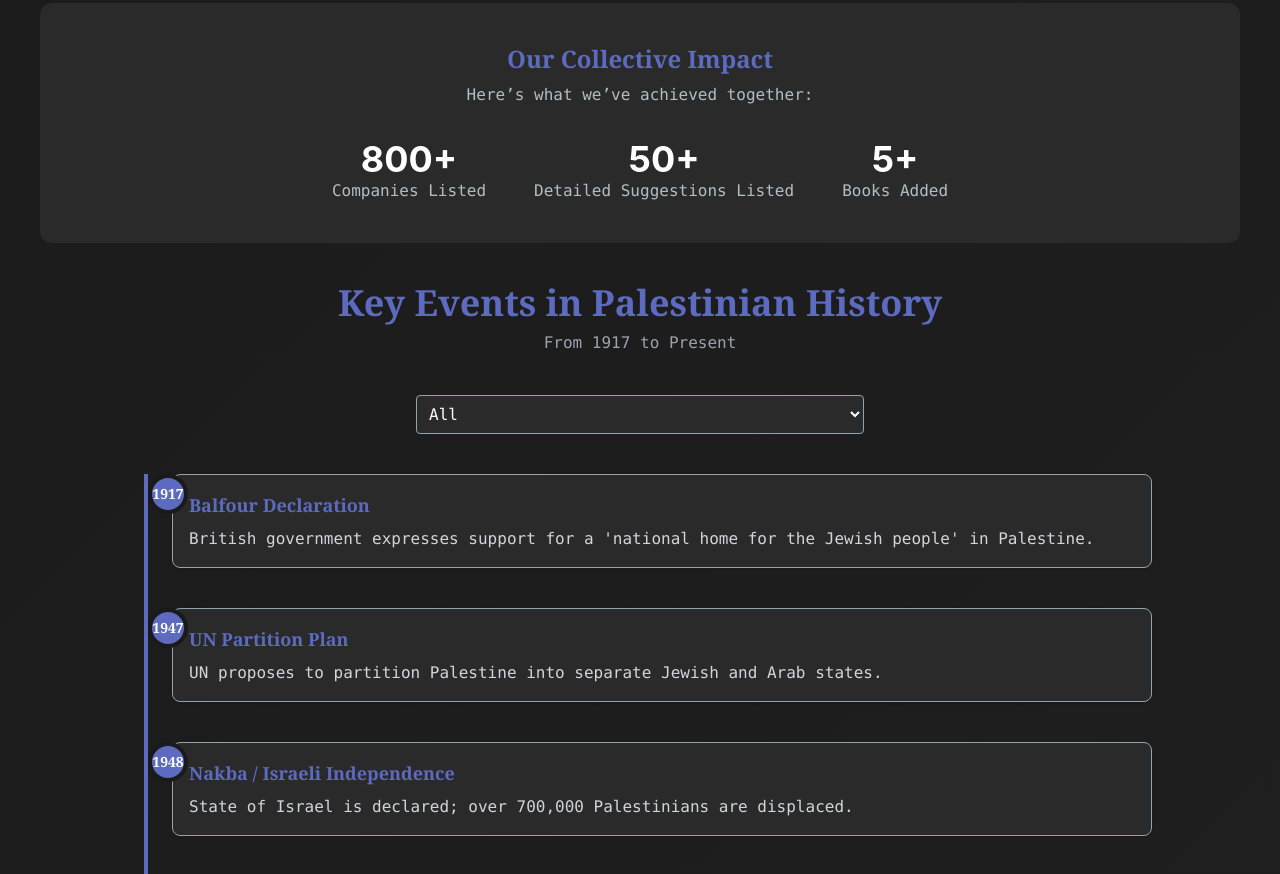
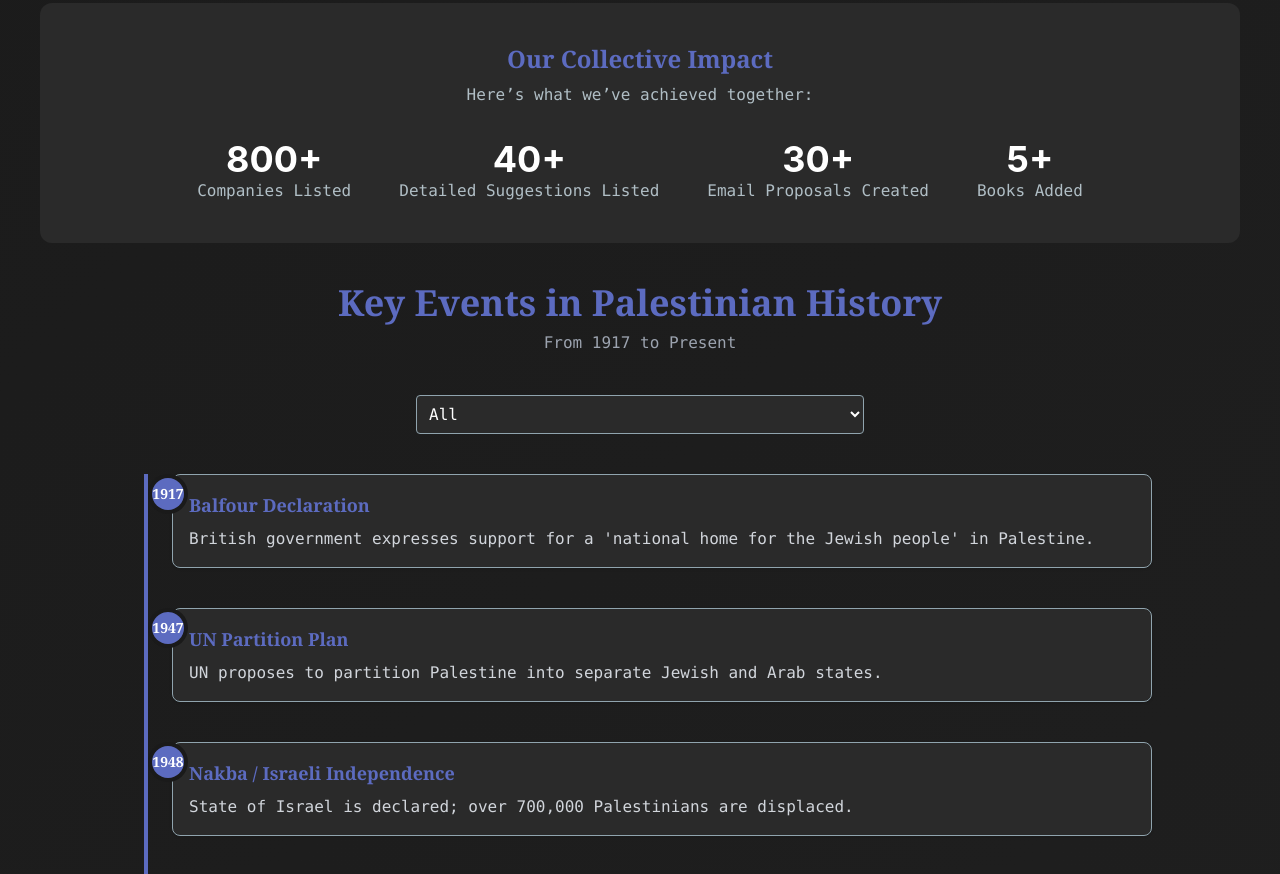
Before and after one commit to MohammadAdnanKhan/HumanityWithPalestine, a React (Vite) app: page / in a window 1280 px wide. Shown: the part 1420-2294 px from the top of the page. Built offline with nearby package versions, Linux system fonts and the light colour scheme.

Commit message:
UI changes

```diff
--- a/src/pages/Home/Home.jsx
+++ b/src/pages/Home/Home.jsx
@@ -170,10 +170,14 @@ export default function HomePage() {
             <p className="text-[#B0BEC5] font-mono ">Companies Listed</p>
           </div>
           <div>
-          <Counter target="50+" />
+          <Counter target="40+" />
             <p className="text-[#B0BEC5] font-mono ">Detailed Suggestions Listed</p>
           </div>
-                    <div>
+          <div>
+          <Counter target="30" />
+            <p className="text-[#B0BEC5] font-mono ">Email Proposals Created</p>
+          </div>
+          <div>
           <Counter target="5+" />
             <p className="text-[#B0BEC5] font-mono ">Books Added</p>
           </div>
```
Also changed, not shown: src/pages/About/About.jsx (indentation only).
